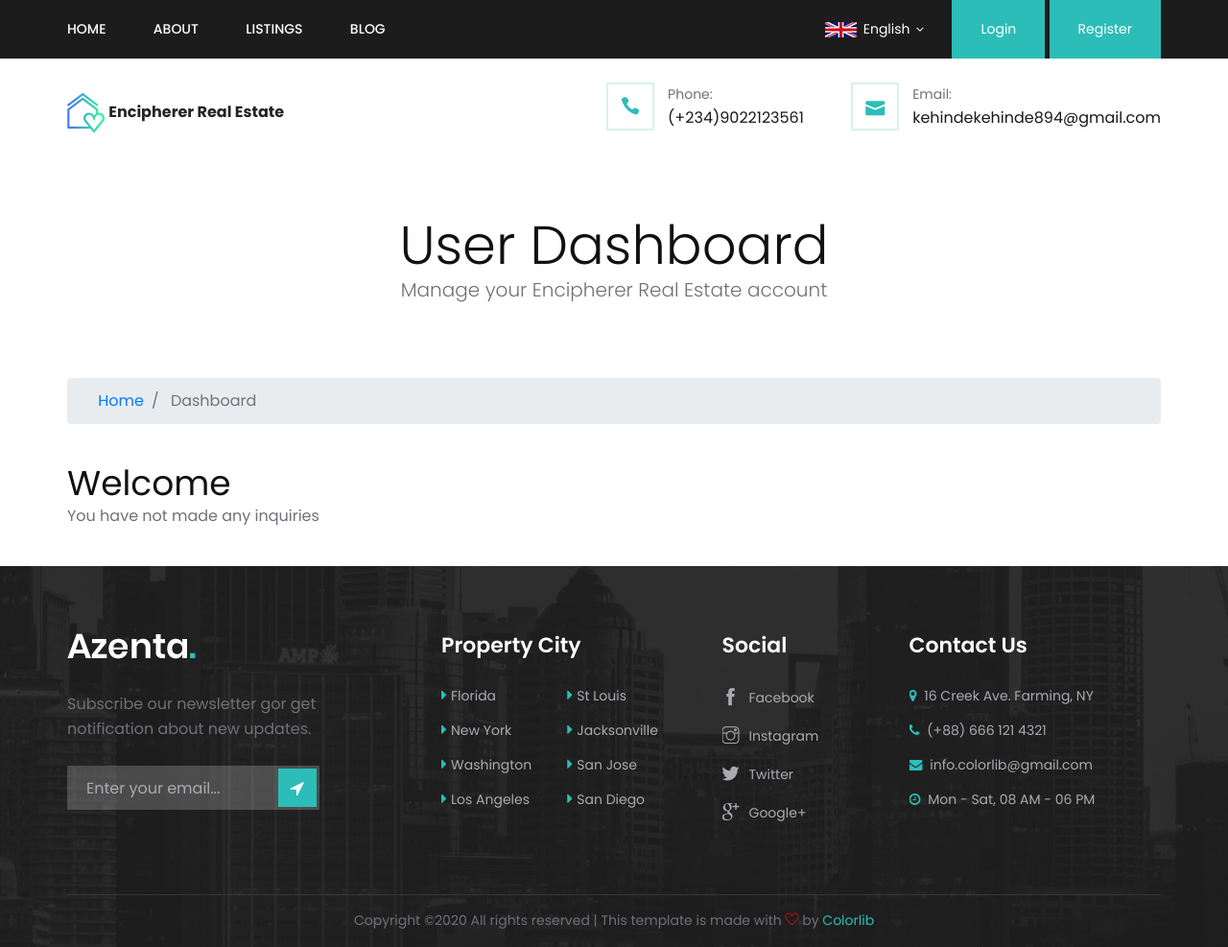
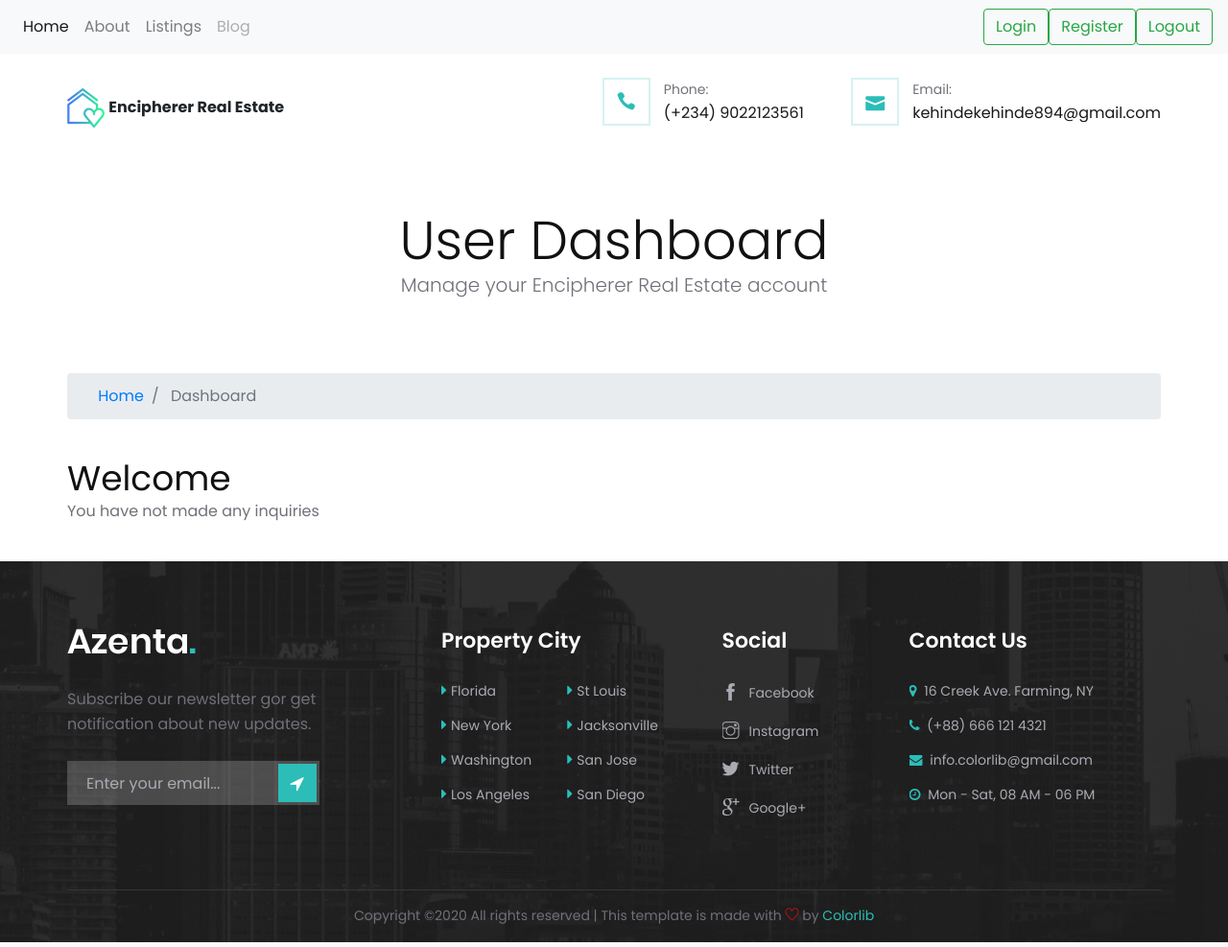
Before and after one commit to keniiy/real-estate, a Django app: page /accounts/dashboard in a window 1280 px wide. Shown: the whole page at 96% size. Run offline with Django 3.2, Linux system fonts and the light colour scheme; some libraries are stand-ins or nearby versions.

Commit message:
navbar responsive

```diff
--- a/templates/partials/_topbar.html
+++ b/templates/partials/_topbar.html
@@ -1,68 +1,54 @@
 {% load static %}
+
  <header class="header-section">
-        <div class="top-nav">
-            <div class="container">
-                <div class="row">
-                    <div class="col-lg-7">
-                        <nav class="main-menu">
-                            <ul>
+     <nav class="navbar navbar-expand-lg navbar-light bg-light">
+         <button class="navbar-toggler" type="button" data-toggle="collapse" data-target="#navbarTogglerDemo03"
+                 aria-controls="navbarTogglerDemo03" aria-expanded="false" aria-label="Toggle navigation">
+             <span class="navbar-toggler-icon"></span>
+         </button>
          {% if user.is_authenticated %}
-                                <li>
-                                    <h5 style="color:White">Hi {{ user.username }}</h5>
+               <a class="navbar-brand" href="#">HI {{ user.username }}</a>
+         {% endif %}
+
+         <div class="collapse navbar-collapse" id="navbarTogglerDemo03">
+             <ul class="navbar-nav mr-auto mt-2 mt-lg-0">
+                 <li class="nav-item {% if '/' == request.path %} active {% else %} {% endif %}">
+                     <a class="nav-link active" href="{% url 'index' %}">Home </a>
+                 </li>
+                 <li class="nav-item {% if 'about' == request.path %} active {% else %} {% endif %}">
+                     <a class="nav-link" href="{% url 'about' %}">About </a>
+                 </li>
+                 <li class="nav-item {% if 'listing' == request.path %} active {% else %} {% endif %}">
+                     <a class="nav-link" href="{% url 'listings' %}">Listings</a>
+                 </li>
+                 {% if user.is_authenticated %}
+                 <li class="nav-item {% if 'dashboard' == request.path %} active {% else %} {% endif %}">
+                     <a class="nav-link" href="{% url 'dashboard' %}">Dashboard</a>
                  </li>
                  {% endif %}
-                                <li
-                                    {% if '/' == request.path %} class="active" {% else %} {% endif %}>
-                                    <a href="{% url 'index' %}">Home</a>
-                                </li>
-                                <li
-                                    {% if 'about' in request.path %} class="active" {% else %} {% endif %}>
-                                    <a href="{% url 'about' %}">About</a>
-                                </li>
-                                <li
-                                    {% if 'listing' in request.path %} class="active" {% else %} {% endif %}>
-                                    <a href="{% url 'listings' %}">Listings</a>
-                                </li>
-                                {% if user.is_authenticated %}
-                                <li
-                                    {% if 'dashboard' in request.path %} class="active" {% else %} {% endif %}>
-                                    <a href="{% url 'dashboard' %}">Dashboard</a>
-                                </li>
-                                {% endif %}
-                                <li
-                                    {% if 'blog' in request.path %} class="active" {% else %} {% endif %}>
-                                    <a href="./blog.html">Blog</a>
+                 <li class="nav-item {% if 'blog' == request.path %} active {% else %} {% endif %}">
+                     <a class="nav-link disabled" href="{% url 'listings' %}">Blog</a>
                  </li>
              </ul>
-                        </nav>
-                    </div>
-                    <div class="col-lg-5">
-                        <div class="top-right">
-                            <div class="language-option">
-                                <img src="{% static 'img/flag.png' %}" alt="">
-                                <span>English</span>
-                                <i class="fa fa-angle-down"></i>
-                                <div class="flag-dropdown">
-                                    <ul>
-                                        <li><a href="#">English</a></li>
-                                    </ul>
-                                </div>
-                            </div>
              {% if user.is_authenticated %}
-                                <a href="javascript:{document.getElementById('logout').submit()}" class="property-sub">Logout</a>
-                                <form action="{% url 'logout' %}" method="POST" id="logout">
+             <form class="form-inline my-2 my-lg-0" action="{% url 'logout' %}" method="POST" id="logout">
                  {% csrf_token %}
                  <input type="hidden">
+                 <a href="javascript:{document.getElementById('logout').submit()}">
+                     <button class="btn btn-outline-success my-2 my-sm-0" type="submit">Logout</button>
+                 </a>
              </form>
              {% else %}
-                                <a href="{% url 'login' %}" class="property-sub">Login</a>
-                                <a href="{% url 'register' %}" class="property-sub">Register</a>
+                    <a href="{% url 'login' %}">
+                        <button class="btn btn-outline-success my-2 my-sm-0" type="submit">Login</button>
+                    </a>
+                    <a href="{% url 'login' %}">
+                        <button class="btn btn-outline-success my-2 my-sm-0" type="submit">Register</button>
+                    </a>
+                    <button class="btn btn-outline-success my-2 my-sm-0" type="submit">Logout</button>
              {% endif %}
          </div>
-                    </div>
-                </div>
-            </div>
-        </div>
+     </nav>
         <div class="nav-logo">
             <div class="container">
                 <div class="row">
@@ -79,7 +65,7 @@
                                     <i class="icon_phone"></i>
                                     <div class="info-text">
                                         <span>Phone:</span>
-                                        <p>(+234)9022123561</p>
+                                        <p>(+234) 9022123561</p>
                                     </div>
                                 </li>
                                 <li>
```
Lines whose indentation alone changed are shown as unchanged.
